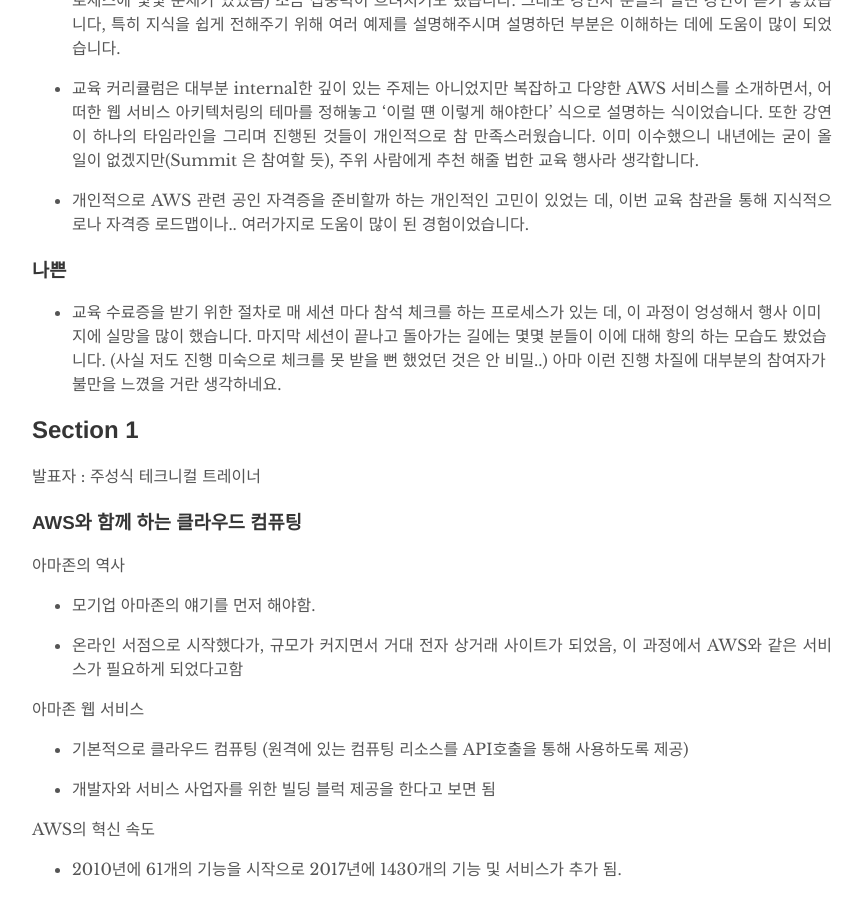
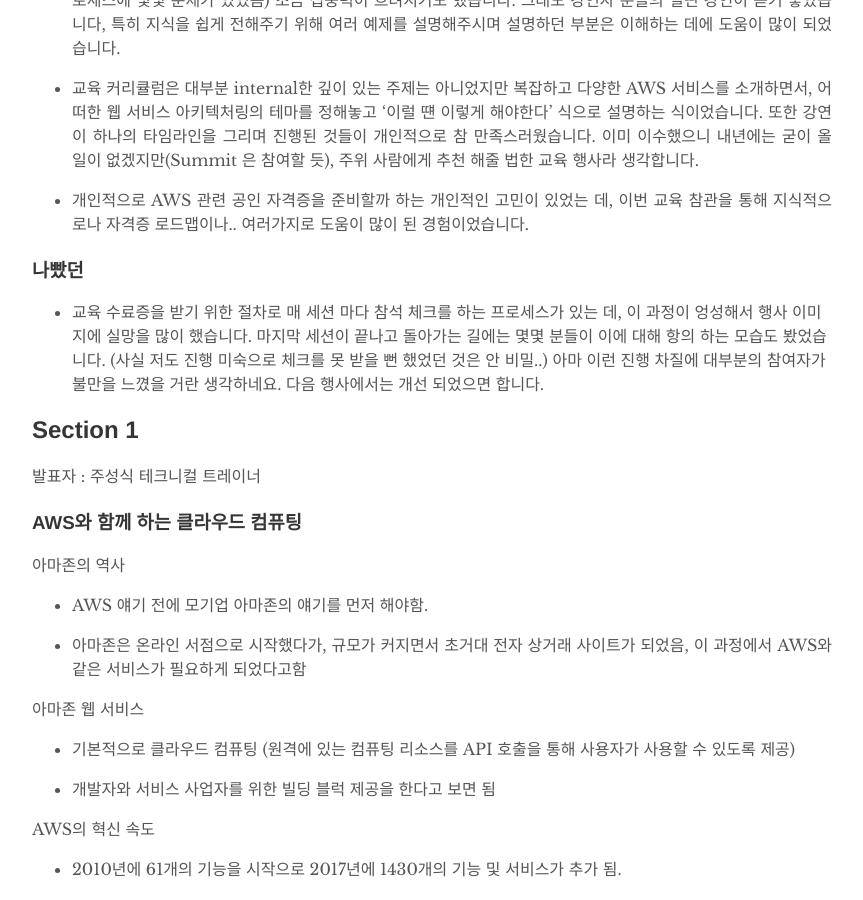
Before and after one commit to glqdlt/glqdlt.github.io, a Jekyll site: the page built from _posts/2018-04-18-AWSomeday 후기.md, in a window 1280 px wide and 900 px high, scrolled down 1242 px. Shown: the whole window, without its empty margins (208-1071 px from the left). Built offline with Jekyll 4.4.1, drawn with Linux system fonts in a browser that asks for light colours; comment, search, counter and statistics services are not loaded.

Commit message:
chore : 오탈자 수정

```diff
--- a/_posts/2018-04-18-AWSomeday 후기.md
+++ b/_posts/2018-04-18-AWSomeday 후기.md
@@ -14,7 +14,7 @@
 
 ## 교육 후기
 
-### 좋은
+### 좋았던
 
 + AWSomeday는 AWS Summit 하고 분리 되어 진행 되었습니다. 분리라고 하지만 벽 하나를 두고 바로 옆에 붙어 있었기에 쉬는 시간에는 잠시 짬내서 Summit에도 다녀올 수 있어서 좋았습니다. 특히 교육을 받고 궁금한 점은 쉬는 시간에 AWS 부스로 호다다닥 달려 가서 직접 질의 응답을 하며 머릿 속을 정리할 수 있어서 좋았네요. 마지막 쯔음엔 '이 자식 또 왔나' 하는 무언의 느낌이 들었기에 적당히 최소한의 질문만 하고 집에 갔습니다.
 
@@ -26,9 +26,9 @@
 
 + 개인적으로 AWS 관련 공인 자격증을 준비할까 하는 개인적인 고민이 있었는 데, 이번 교육 참관을 통해 지식적으로나 자격증 로드맵이나.. 여러가지로 도움이 많이 된 경험이었습니다.
 
-### 나쁜
+### 나빴던
 
-+ 교육 수료증을 받기 위한 절차로 매 세션 마다 참석 체크를 하는 프로세스가 있는 데, 이 과정이 엉성해서 행사 이미지에 실망을 많이 했습니다. 마지막 세션이 끝나고 돌아가는 길에는 몇몇 분들이 이에 대해 항의 하는 모습도 봤었습니다. (사실 저도 진행 미숙으로 체크를 못 받을 뻔 했었던 것은 안 비밀..) 아마 이런 진행 차질에 대부분의 참여자가 불만을 느꼈을 거란 생각하네요.
++ 교육 수료증을 받기 위한 절차로 매 세션 마다 참석 체크를 하는 프로세스가 있는 데, 이 과정이 엉성해서 행사 이미지에 실망을 많이 했습니다. 마지막 세션이 끝나고 돌아가는 길에는 몇몇 분들이 이에 대해 항의 하는 모습도 봤었습니다. (사실 저도 진행 미숙으로 체크를 못 받을 뻔 했었던 것은 안 비밀..) 아마 이런 진행 차질에 대부분의 참여자가 불만을 느꼈을 거란 생각하네요. 다음 행사에서는 개선 되었으면 합니다.
 
 
 
@@ -41,14 +41,14 @@
 
 아마존의 역사
 
-+ 모기업 아마존의 얘기를 먼저 해야함.
++ AWS 얘기 전에 모기업 아마존의 얘기를 먼저 해야함.
 
-+ 온라인 서점으로 시작했다가, 규모가 커지면서 거대 전자 상거래 사이트가 되었음, 이 과정에서 AWS와 같은 서비스가 필요하게 되었다고함
++ 아마존은 온라인 서점으로 시작했다가, 규모가 커지면서 초거대 전자 상거래 사이트가 되었음, 이 과정에서 AWS와 같은 서비스가 필요하게 되었다고함
 
 
 아마존 웹 서비스
 
-+ 기본적으로 클라우드 컴퓨팅 (원격에 있는 컴퓨팅 리소스를 API호출을 통해 사용하도록 제공)
++ 기본적으로 클라우드 컴퓨팅 (원격에 있는 컴퓨팅 리소스를 API 호출을 통해 사용자가 사용할 수 있도록 제공)
 
 + 개발자와 서비스 사업자를 위한 빌딩 블럭 제공을 한다고 보면 됨
 
```
